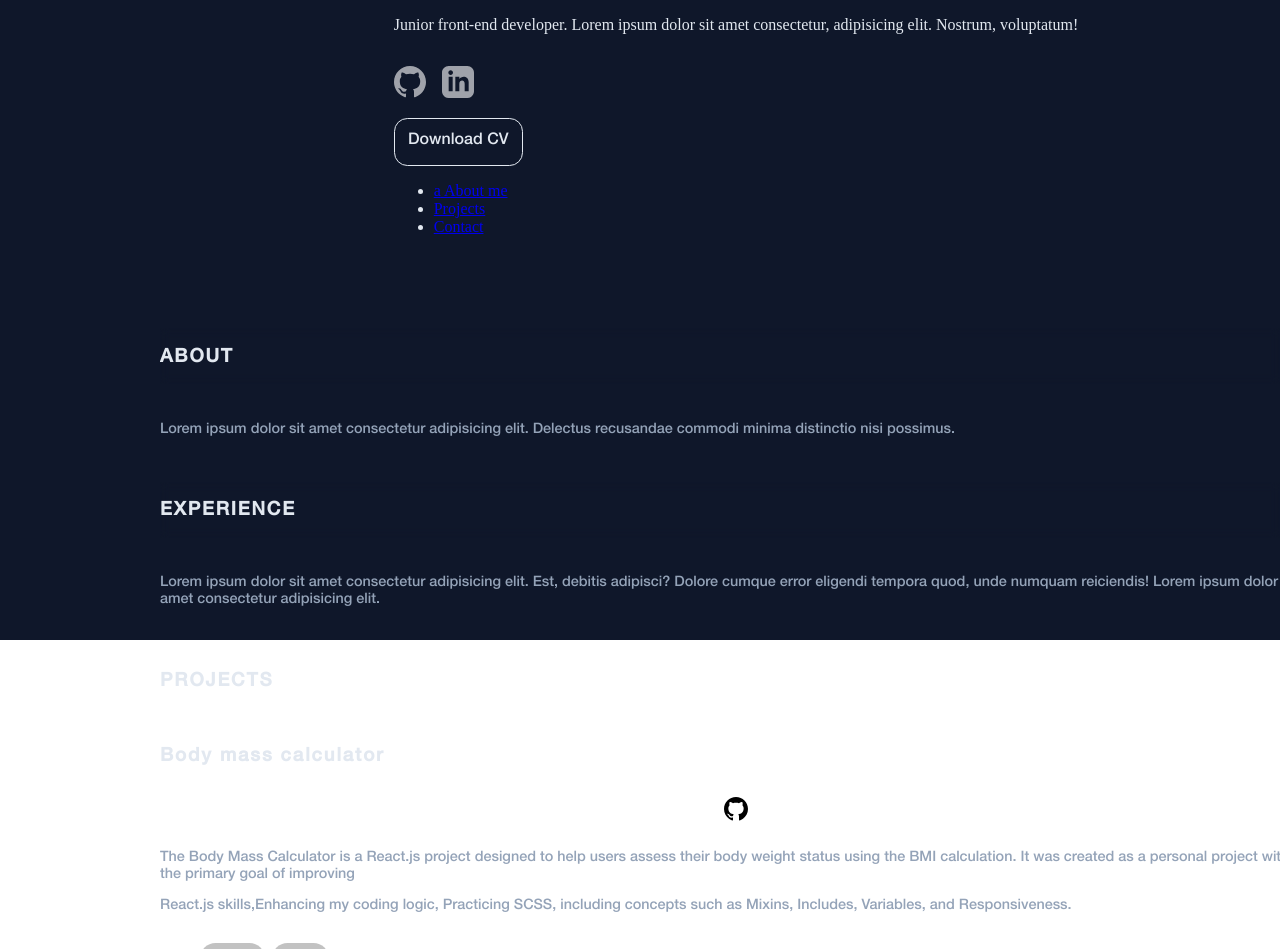
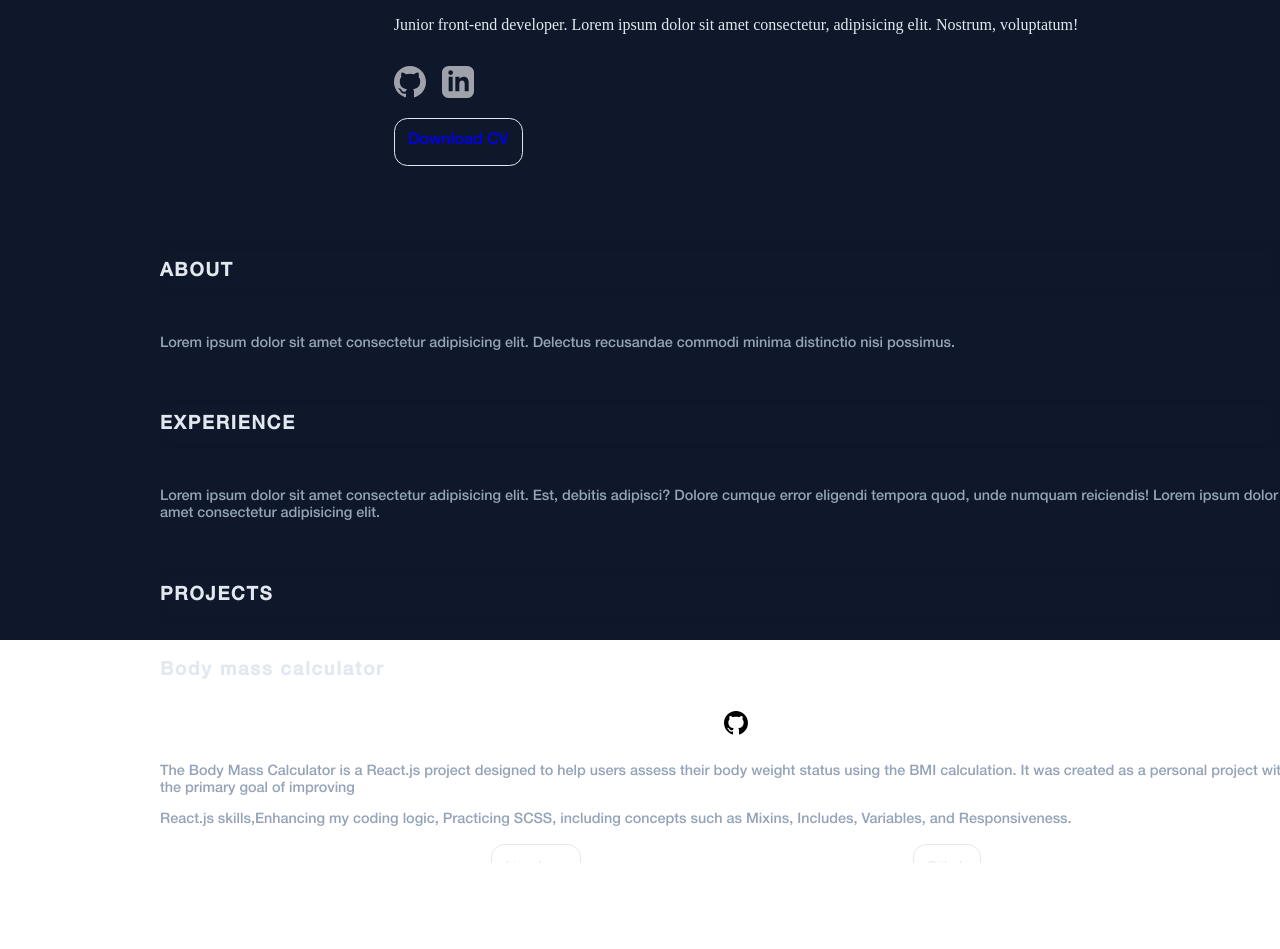
Before and after one commit to MatthiasUrgu/Portfolio, a React (Vite) app in the folder portfolio-app/: page / in a window 1280 px wide. Shown: the part 160-1109 px from the top of the page. After the commit the page ends 1023 px from the top, so only its background shows below. Built offline with nearby package versions, Linux system fonts and the light colour scheme.

Commit message:
update button
Add variables file Button.scss

```diff
--- a/portfolio-app/src/components/MainContent/MainContent.module.scss
+++ b/portfolio-app/src/components/MainContent/MainContent.module.scss
@@ -1,7 +1,7 @@
 @import '@/variables/color.scss';
 @import '@/variables/font.scss';
+@import '@/variables/button.scss';
 @import '@/variables/text.scss';
-
 .mainContainer{
     margin-top: 3em;
 
@@ -33,30 +33,10 @@
 
     .buttonDownload{
         margin-top: 1em;
-        button{
-            background-color: transparent;
-            border: 0.1em solid $textColor;
-            padding: 1em;
 
+          @extend .mainButton
 
-            border-radius: 1em;
-            a{
-                font-family: HelveticaS;
-                font-size: 1.2em;
-                text-decoration: none;
-                color: $textColor;
-            }
     }
-}
-
-    button:hover{
-        background-color: $SectionContent;
-        a{
-            color: $BackgroundColor-primary;
-        }
-    }
-}
-
 @media (width > 426px){
     .mainContainer{
    .list{
@@ -64,4 +44,4 @@
    }
 }
 
-}
+}}
--- a/portfolio-app/src/components/SecondContent/SecondContent.jsx
+++ b/portfolio-app/src/components/SecondContent/SecondContent.jsx
@@ -66,12 +66,13 @@ export default function () {
             </div>
             <p className={style.cardDescription}>{project.Description}</p>
             <p className={style.cardWhy}>{project.Why}</p>
+              <div className={style.cardButton}>
+                <button className={style.buttonLive}>Live demo</button>
+                <button className={style.buttonLive}>Github </button>
+              </div>
             <p className={style.cardTechno}>
               <ul>
-
                     {project.Techno.map(tech => <li className={style.cardTechnoList}> {tech}</li>)}
-
-
 
               </ul>
             </p>
--- a/portfolio-app/src/components/SecondContent/SecondContent.module.scss
+++ b/portfolio-app/src/components/SecondContent/SecondContent.module.scss
@@ -1,6 +1,7 @@
 @import '@/variables/color.scss';
 @import '@/variables/font.scss';
 @import '@/variables/text.scss';
+@import '@/variables/button.scss';
 
 .sectionContent {
 
@@ -46,7 +47,14 @@
       font-size: 1em;
 
     }
+    .cardButton{
+      display: flex;
+
+    justify-content: space-evenly;
+      @extend .mainButton;
+    }
     .cardTechno{
+
       font-size: $ButtonTechnoSize;
       margin-top: 1em;
       margin-bottom: 5em;
--- /dev/null
+++ b/portfolio-app/src/variables/button.scss
@@ -0,0 +1,23 @@
+@import "@/variables/color.scss";
+
+.mainButton {
+  button {
+    background-color: transparent;
+    border: 0.1em solid $textColor;
+    padding: 1em;
+    color: $textColor;
+    border-radius: 1em;
+    a {
+      font-family: HelveticaS;
+      font-size: 1.2em;
+      text-decoration: none;
+    }
+  }
+
+  button:hover {
+    background-color: $SectionContent;
+    a {
+      color: $BackgroundColor-primary;
+    }
+  }
+}
--- a/portfolio-app/src/variables/color.scss
+++ b/portfolio-app/src/variables/color.scss
@@ -6,3 +6,6 @@ $BackgroundColor-primary:rgb(15, 23, 42);
 $CardTitle : rgb(226 232 240);
 //CardColor
 $SectionContent:#94A3B8;
+
+// Text color
+$textColor : rgb(226 232 240);
--- a/portfolio-app/src/variables/text.scss
+++ b/portfolio-app/src/variables/text.scss
@@ -11,4 +11,13 @@ $TechnoSize:1.2em;
 //Button Tehno
 $ButtonTechnoSize : 0.8em;
 //couleur text
-$textColor : rgb(226 232 240);
+
+
+
+
+/******************Size Text Tablet****************/
+
+
+
+
+/******************Size Text Desktop****************/
```
